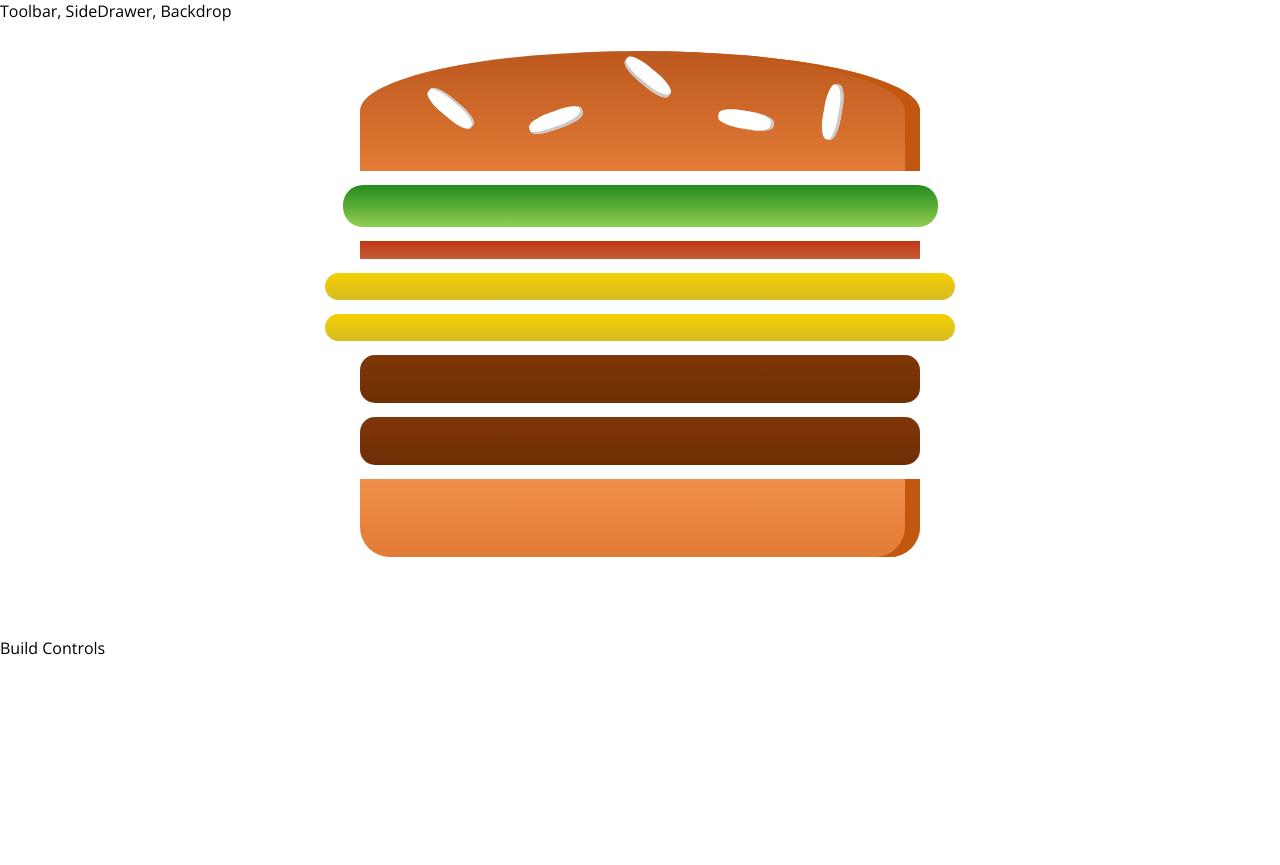
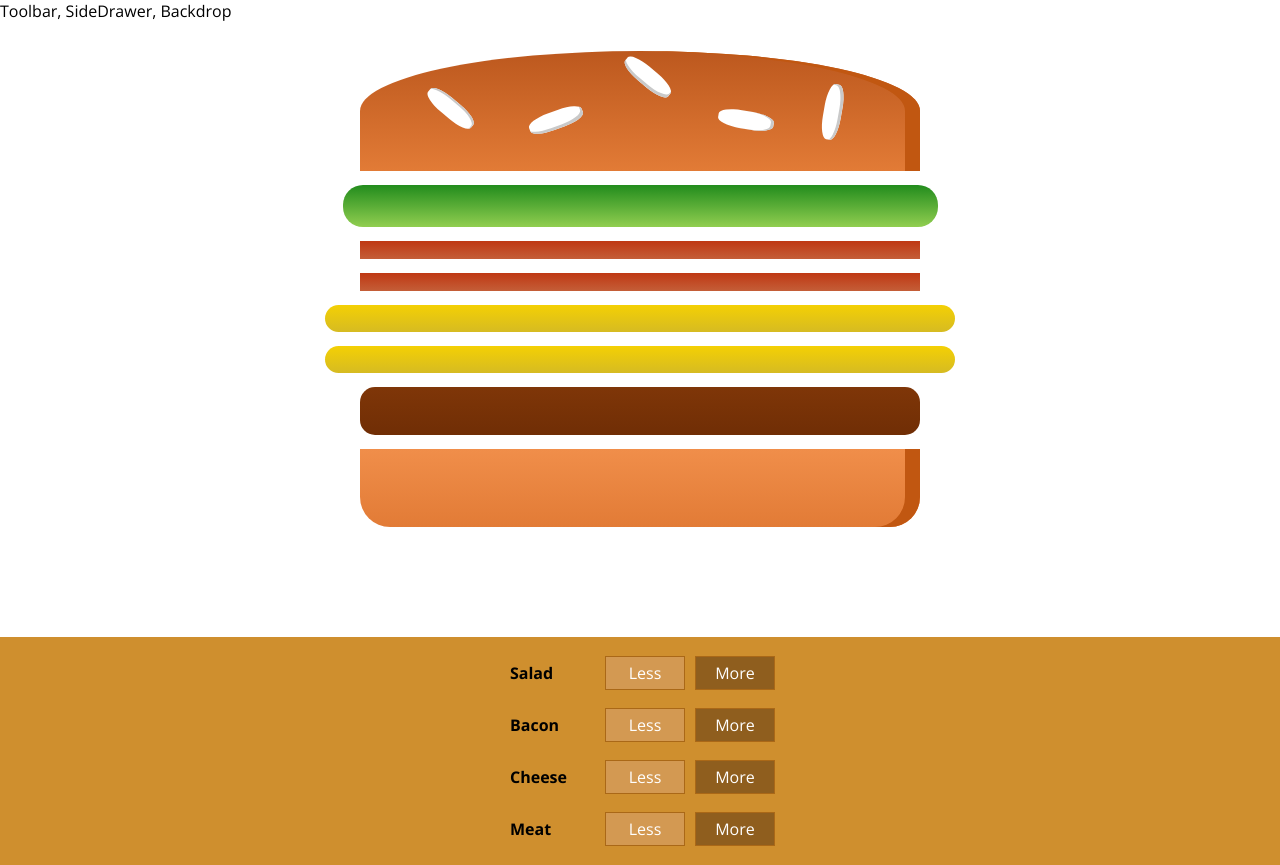
Before and after one commit to khpa/burger-shop, a React app: page / in a window 1280 px wide. Before the commit the page ends 800 px from the top, so only its background shows below. Built offline with nearby package versions, Linux system fonts and the light colour scheme.

Commit message:
add/remove buttons

```diff
--- /dev/null
+++ b/src/components/Burger/BuildControls/BuildControl/BuildControl.css
@@ -0,0 +1,57 @@
+.BuildControl {
+    display: flex;
+    justify-content: space-between;
+    align-items: center;
+    margin: 5px 0;
+}
+
+.BuildControl button {
+    display: block;
+    font: inherit;
+    padding: 5px;
+    margin: 0 5px;
+    width: 80px;
+    border: 1px solid #AA6817;
+    cursor: pointer;
+    outline: none;
+}
+
+
+.BuildControl button:disabled {
+    background-color: #AC9980;
+    border: 1px solid #7E7365;
+    color: #ccc;
+    cursor: default;
+}
+
+.BuildControl button:hover:disabled {
+    background-color: #AC9980;
+    color: #ccc;
+    cursor: not-allowed;
+}
+
+.Label {
+    padding: 10px;
+    font-weight: bold;
+    width: 80px;
+}
+
+.BuildControl .Less {
+    background-color: #D39952;
+    color: white;
+}
+
+.BuildControl .More {
+    background-color: #8F5E1E;
+    color: white;
+}
+
+.BuildControl .Less:hover, .BuildControl .Less:active {
+    background-color: #DAA972;
+    color: white;
+}
+
+.BuildControl .More:hover,.BuildControl .More:active {
+    background-color: #99703F;
+    color: white;
+}
--- /dev/null
+++ b/src/components/Burger/BuildControls/BuildControl/BuildControl.js
@@ -0,0 +1,18 @@
+import React from 'react';
+
+import classes from './BuildControl.css';
+
+const buildControl = (props) => (
+    <div className={classes.BuildControl}>
+        <div className={classes.Label}>{props.label}</div>
+        <button
+            className={classes.Less}
+            onClick={props.removed}
+            disabled={props.disabled}>Less</button>
+        <button
+            className={classes.More}
+            onClick={props.added}>More</button>
+    </div>
+);
+
+export default buildControl;
--- /dev/null
+++ b/src/components/Burger/BuildControls/BuildControls.css
@@ -0,0 +1,51 @@
+.BuildControls {
+    width: 100%;
+    background-color: #CF8F2E;
+    display: flex;
+    flex-flow: column;
+    align-items: center;
+    box-shadow: 0 2px 1px #ccc;
+    margin: auto;
+    padding: 10px 0;
+}
+
+.OrderButton {
+    background-color: #DAD735;
+    outline: none;
+    cursor: pointer;
+    border: 1px solid #966909;
+    color: #966909;
+    font-family: inherit;
+    font-size: 1.2em;
+    padding: 15px 30px;
+    box-shadow: 2px 2px 2px #966909;
+}
+
+.OrderButton:hover, .OrderButton:active {
+    background-color: #A0DB41;
+    border: 1px solid #966909;
+    color: #966909;
+}
+
+.OrderButton:disabled {
+    background-color: #C7C6C6;
+    cursor: not-allowed;
+    border: 1px solid #ccc;
+    color: #888888;
+}
+
+.OrderButton:not(:disabled) {
+    animation: enable 0.3s linear;
+}
+
+@keyframes enable {
+    0% {
+        transform: scale(1);
+    }
+    60% {
+        transform: scale(1.1);
+    }
+    100% {
+        transform: scale(1);
+    }
+}
--- /dev/null
+++ b/src/components/Burger/BuildControls/BuildControls.js
@@ -0,0 +1,24 @@
+import React from 'react';
+import classes from './BuildControls.css';
+import BuildControl from './BuildControl/BuildControl';
+
+const controls = [
+    {label:'Salad', type:'salad'},
+    {label:'Bacon', type:'bacon'},
+    {label:'Cheese', type:'cheese'},
+    {label:'Meat', type:'meat'}
+]
+const buildControls = (props) => (
+    <div className={classes.BuildControls}>
+        {controls.map(ctrl=>(
+            <BuildControl
+            key={ctrl.label}
+            label={ctrl.label}
+            added={()=>props.ingredientAdded(ctrl.type)}
+            removed={()=>props.ingredientRemoved(ctrl.type)}
+            disabled={props.disabled[ctrl.type]} />
+        ))}
+    </div>
+);
+
+export default buildControls;
--- a/src/components/Burger/Burger.css
+++ b/src/components/Burger/Burger.css
@@ -8,21 +8,21 @@
     font-size: 1.2rem;
 }
 
-@media (min-width:500px) and (min-height: 400px) {
+@media (min-width: 500px) and (min-height: 400px) {
     .Burger {
         width: 350px;
         height: 300px;
     }
 }
 
-@media (min-width:500px) and (min-height: 401px) {
+@media (min-width: 500px) and (min-height: 401px) {
     .Burger {
         width: 450px;
         height: 400px;
     }
 }
 
-@media (min-width:1000px) and (min-height:700px) {
+@media (min-width: 1000px) and (min-height: 700px) {
     .Burger {
         width: 700px;
         height: 600px;
--- a/src/components/Burger/Burger.js
+++ b/src/components/Burger/Burger.js
@@ -3,13 +3,21 @@
 import classes from './Burger.css';
 
 const burger = (props) => {
-    const transformedIngredients = Object.keys(props.ingredients)
+    let transformedIngredients = Object.keys(props.ingredients)
     .map((igKey)=>{
         return [...Array(props.ingredients[igKey])]
         .map((_,i)=>{
           return  <BurgerIngredient key={igKey + i} type={igKey}/>
         })
-    });
+    })
+    .reduce((arr,el)=>{
+        return arr.concat(el);
+    },[]);
+
+    if (transformedIngredients.length === 0) {
+        transformedIngredients = <p>Please start adding ingredients</p>
+    }
+    //console.log(transformedIngredients);
     return (
         <div className={classes.Burger}>
         <BurgerIngredient type="bread-top" />
--- a/src/containers/BurgerBuilder/BurgerBuilder.js
+++ b/src/containers/BurgerBuilder/BurgerBuilder.js
@@ -1,6 +1,14 @@
 import React, { Component } from 'react';
 import Aux from '../../hoc/Aux';
 import Burger from '../../components/Burger/Burger';
+import BuildControls from '../../components/Burger/BuildControls/BuildControls';
+
+const INGREDIENT_PRICES = {
+    salad: 0.5,
+    cheese:0.4,
+    beacon:0.7,
+    meat: 1.3
+};
 
 class BurgerBuilder extends Component {
     // constructor (props){
@@ -11,16 +19,57 @@
     state = {
         ingredients: {
             salad:1,
-            bacon:1,
+            bacon:2,
             cheese:2,
-            meat:2
+            meat:1
+        },
+        totalPrice: 4
+    }
+
+    addIngredientHandler = (type)=> {
+        const oldCount = this.state.ingredients[type];
+        const updatedCount = oldCount + 1;
+        const updatedIngredients = {
+            ...this.state.ingredients
+        };
+        updatedIngredients[type] = updatedCount;
+        const priceAddtion = INGREDIENT_PRICES[type];
+        const oldPrice = this.state.totalPrice;
+        const newPrice = oldPrice + priceAddtion;
+        this.setState({totalPrice:newPrice, ingredients:updatedIngredients})
+    }
+
+    removeIngredientHandler = (type)=> {
+        const oldCount = this.state.ingredients[type];
+        if (oldCount<=0){return};
+        const updatedCount = oldCount - 1;
+        const updatedIngredients = {
+            ...this.state.ingredients
+        };
+        updatedIngredients[type] = updatedCount;
+        const priceDeduction = INGREDIENT_PRICES[type];
+        const oldPrice = this.state.totalPrice;
+        const newPrice = oldPrice - priceDeduction;
+        this.setState({totalPrice:newPrice, ingredients:updatedIngredients})
+
+    }
+
+    render () {
+
+        const disabledInfo = {
+            ...this.state.ingredients
+        };
+
+        for (let key in disabledInfo) {
+            disabledInfo[key] = disabledInfo[key] <=0
         }
-    }
-    render () {
         return (
     <Aux>
         <Burger ingredients={this.state.ingredients}/>
-        <div> Build Controls </div>
+        <BuildControls
+            ingredientAdded={this.addIngredientHandler}
+            ingredientRemoved={this.removeIngredientHandler}
+            disabled={disabledInfo}/>
     </Aux>
         );
     }
```
